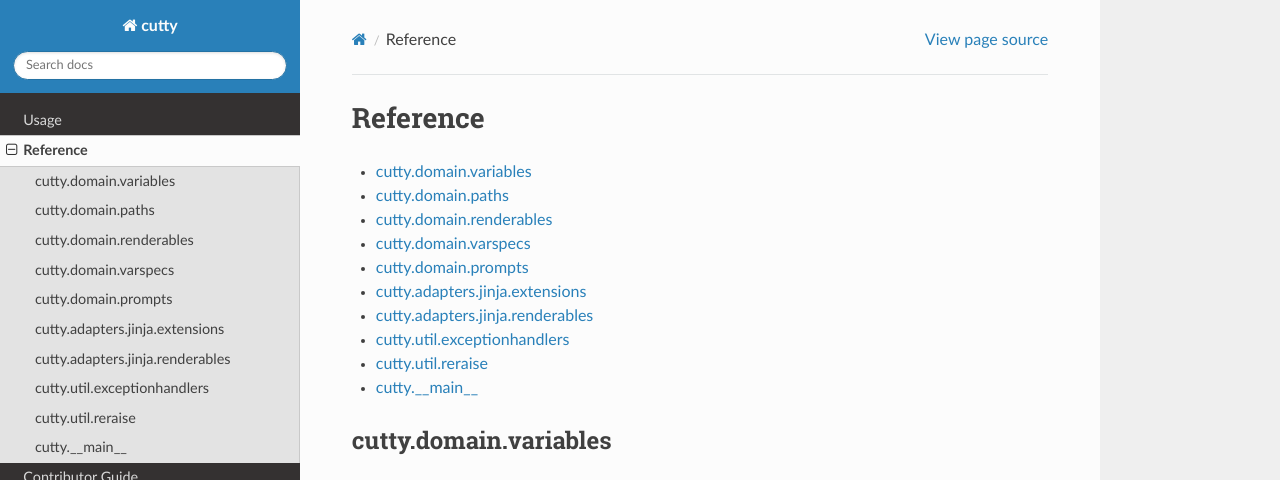
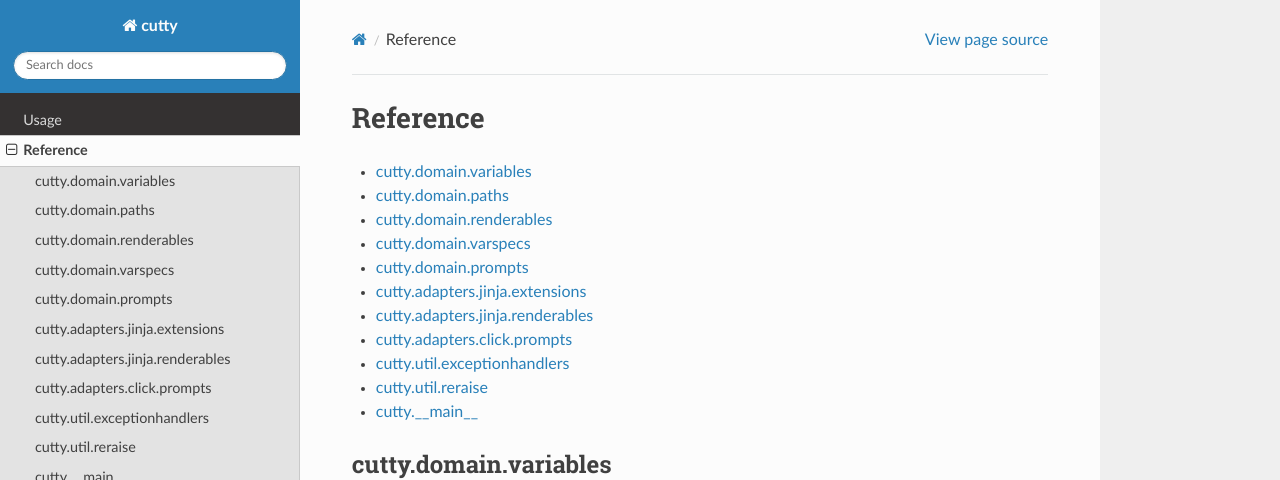
Before and after one commit to cjolowicz/cutty, a Sphinx documentation site: the page built from docs/reference.rst, in a window 1280 px wide and 1400 px high. Shown: the top 480 px of the window. Built offline with Sphinx 7.4.7 and the Read the Docs theme 2.0.0, drawn with Linux system fonts in a browser that asks for light colours; some of the changed text lies outside the part shown; grey boxes are pictures that could not be loaded.

Commit message:
docs(reference): Document cutty.adapters.click.prompts

```diff
--- a/docs/reference.rst
+++ b/docs/reference.rst
@@ -55,6 +55,13 @@
    :members:
 
 
+cutty.adapters.click.prompts
+----------------------------
+
+.. automodule:: cutty.adapters.click.prompts
+   :members:
+
+
 cutty.util.exceptionhandlers
 ----------------------------
 
```
